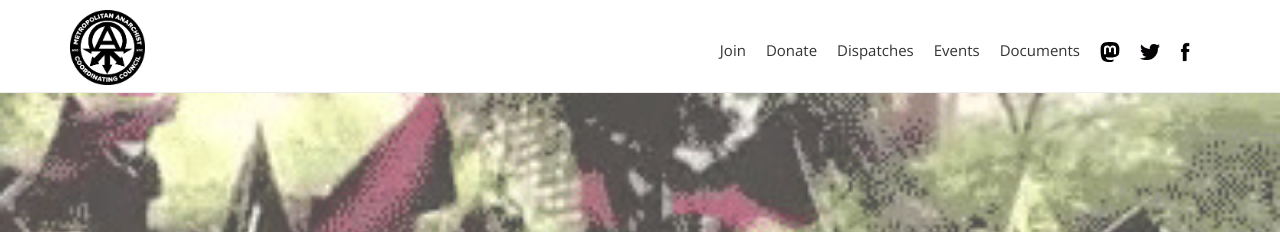
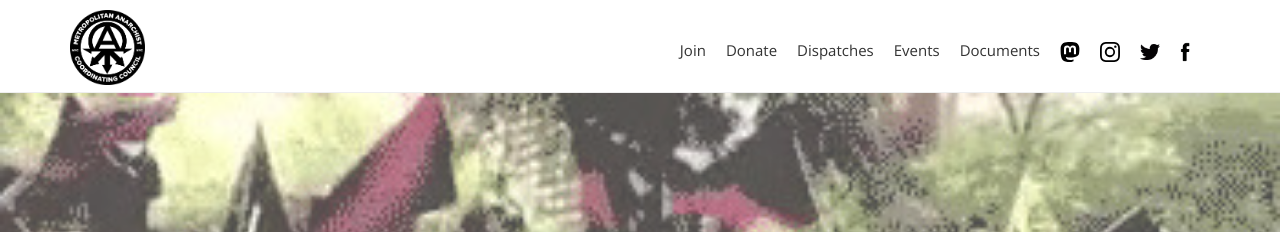
Before and after one commit to MACCNYC/maccnyc.github.io, a Jekyll site: the page built from index.html, in a window 1280 px wide. Shown: the top 232 px of the page. Built offline with Jekyll 4.4.1, drawn with Linux system fonts in a browser that asks for light colours; some web fonts are replaced.

Commit message:
Add instagram link to header.

```diff
--- a/_includes/header.html
+++ b/_includes/header.html
@@ -27,6 +27,7 @@
                 <li><a href="{{ site.baseurl }}/events">Events</a></li>
                 <li><a href="{{ site.baseurl }}/docs">Documents</a></li>
                 <li><a href="https://kolektiva.social/@macc_nyc" alt="mastodon"><img height="20px" src="{{ site.baseurl }}/img/social/mastodon.svg"/></a></li>
+                <li><a href="https://www.instagram.com/macc_nyc/" alt="instagram"><img height="20px" src="{{ site.baseurl }}/img/social/instagram.svg"/></a></li>
                 <li><a href="http://www.twitter.com/macc_nyc" alt="twitter"><img height="20px" src="{{ site.baseurl }}/img/social/twitter-512.gif"></a></a></li>
                 <li><a href="https://www.facebook.com/MACCnyc/" alt="facebook"><img height="20px" src="{{ site.baseurl }}/img/social/fb.png"></a></a></li>
               </ul>
```
Also changed, not shown: img/social/instagram.svg (added).
